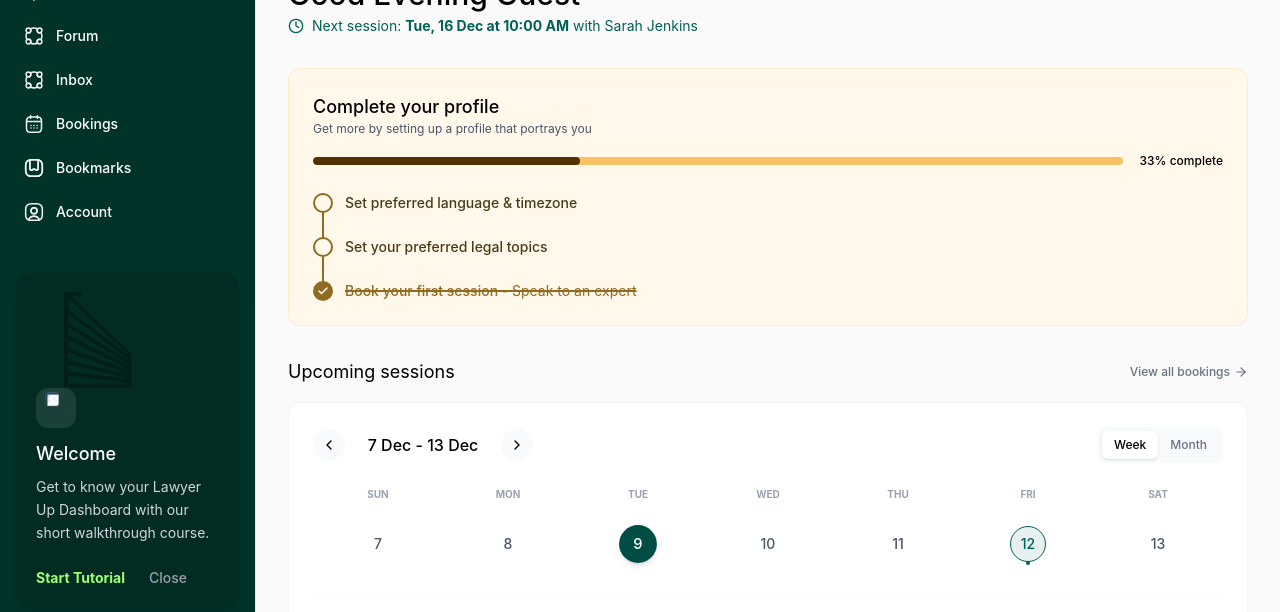
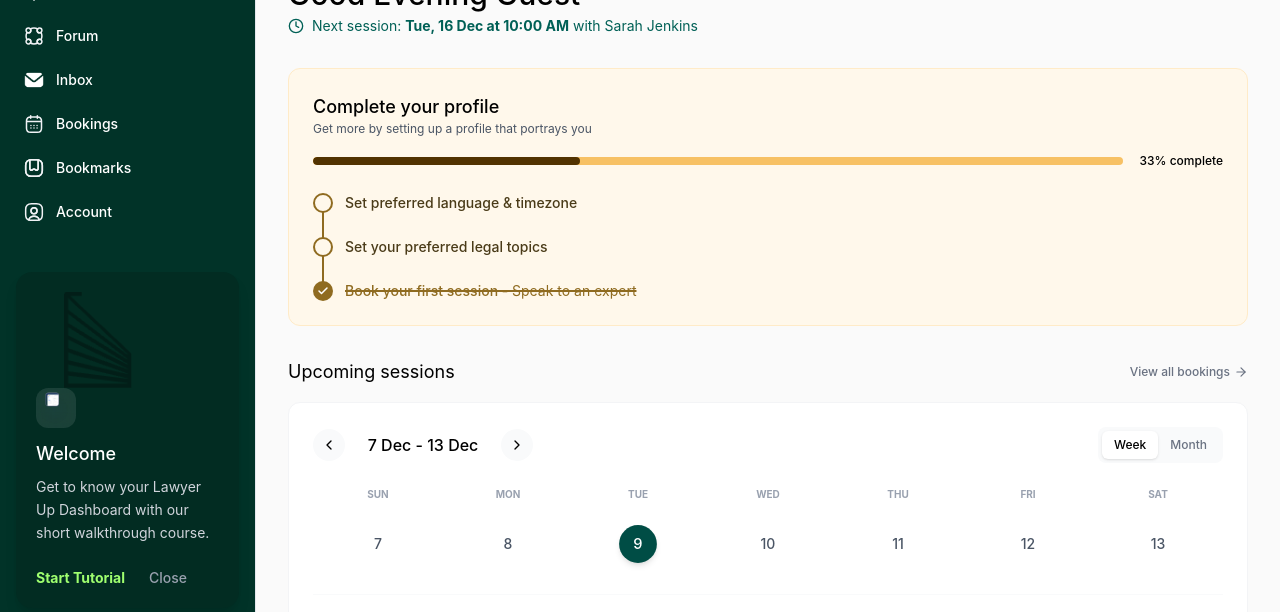
Before and after one commit to edohoeketio-lgtm/LawyerUp, a Next.js app: page /dashboard in a window 1280 px wide. Shown: the part 136-748 px from the top of the page. Built offline with nearby package versions, Linux system fonts and the light colour scheme.

Commit message:
fix: filter dashboard bookings by user role (client vs lawyer)

```diff
--- a/src/app/dashboard/DashboardClient.tsx
+++ b/src/app/dashboard/DashboardClient.tsx
@@ -42,8 +42,15 @@ export default function DashboardClient() {
     const [currentDate, setCurrentDate] = useState(new Date());
     const [calendarView, setCalendarView] = useState<'week' | 'month'>('week');
 
+    // Filter Bookings based on Role/View
+    // Clients only see Consultations. Lawyers (Mentees) see Mentorships.
+    const relevantBookings = bookings.filter(b => {
+        if (isLawyerView) return true; // Lawyers might see all (or specifically mentorships)
+        return b.type === "consultation"; // Clients only see consultations
+    });
+
     // Get Next Upcoming Booking
-    const nextBooking = bookings
+    const nextBooking = relevantBookings
         .filter(b => new Date(b.date) >= new Date() && b.status === "confirmed")
         .sort((a, b) => new Date(a.date).getTime() - new Date(b.date).getTime())[0];
 
@@ -103,12 +110,12 @@ export default function DashboardClient() {
 
     const hasBookingOnDate = (date: Date) => {
         const dateString = date.toISOString().split('T')[0];
-        return bookings.some(b => b.date === dateString && (b.status === 'confirmed' || b.status === 'pending'));
+        return relevantBookings.some(b => b.date === dateString && (b.status === 'confirmed' || b.status === 'pending'));
     };
 
     const getBookingForDate = (date: Date) => {
         const dateString = date.toISOString().split('T')[0];
-        return bookings.find(b => b.date === dateString && (b.status === 'confirmed' || b.status === 'pending'));
+        return relevantBookings.find(b => b.date === dateString && (b.status === 'confirmed' || b.status === 'pending'));
     };
 
     return (
@@ -141,7 +148,7 @@ export default function DashboardClient() {
                     // Determine completion status
                     const hasLanguageAndTimezone = user?.languages && user?.languages.length > 0 && user?.timezone;
                     const hasLegalInterests = user?.legalInterests && user?.legalInterests.length > 0;
-                    const hasBookedSession = bookings.some(b => b.status === "confirmed" || b.status === "completed");
+                    const hasBookedSession = relevantBookings.some(b => b.status === "confirmed" || b.status === "completed");
 
                     const completedCount = [
                         hasLanguageAndTimezone,
--- a/src/components/Sidebar.tsx
+++ b/src/components/Sidebar.tsx
@@ -88,7 +88,7 @@ export default function Sidebar({ isOpen, onClose }: SidebarProps) {
                                     alt={item.label}
                                     width={20}
                                     height={20}
-                                    className="h-5 w-5 object-contain"
+                                    className={`h-5 w-5 object-contain ${item.label === "Inbox" ? "brightness-0 invert" : ""}`}
                                 />
                                 {item.label}
                             </Link>
--- a/src/data/navigation.ts
+++ b/src/data/navigation.ts
@@ -8,7 +8,7 @@ export const NAV_ITEMS: NavItem[] = [
     { label: "Home", href: "/dashboard", iconSrc: "/icons/home.svg" },
     { label: "Discover", href: "/dashboard/discover", iconSrc: "/icons/discover.svg" },
     { label: "Forum", href: "/dashboard/forum", iconSrc: "/icons/forum.svg" },
-    { label: "Inbox", href: "/dashboard/messages", iconSrc: "/icons/messages.svg" },
+    { label: "Inbox", href: "/dashboard/messages", iconSrc: "/icons/messages-new.png" },
     { label: "Bookings", href: "/dashboard/bookings", iconSrc: "/icons/bookings.svg" },
     { label: "Bookmarks", href: "/dashboard/bookmarks", iconSrc: "/icons/bookmarks.svg" },
     { label: "Account", href: "/dashboard/account", iconSrc: "/icons/account.svg" },
```
Also changed, not shown: public/icons/messages-new.png (added).
